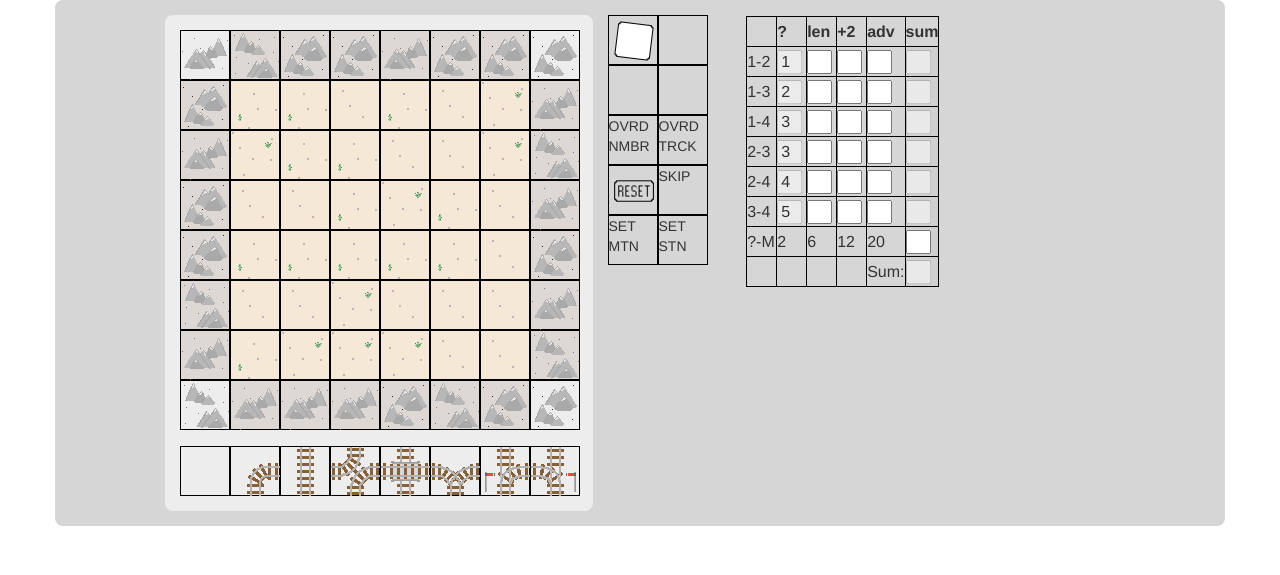
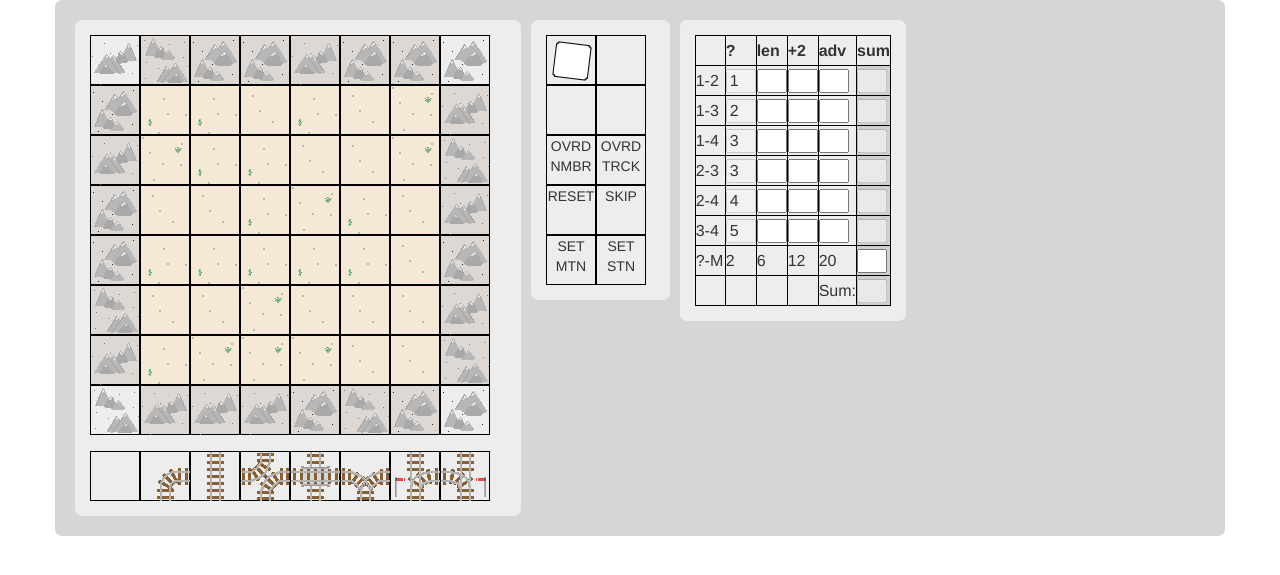
Before and after one commit to AlexMichal/30-rails, a Node server app: page / in a window 1280 px wide. Shown: the top 575 px of the page. Run offline with Node 20, Linux system fonts and the light colour scheme; some libraries are stand-ins or nearby versions.

Commit message:
Changed to bootstrap 4.0 and updated layout

```diff
--- a/public/stylesheets/style.css
+++ b/public/stylesheets/style.css
@@ -96,7 +96,7 @@ th, td {
 }
 
 input {
-  width: 25px;
+  width: 30px;
 }
 
 /* page layout */
@@ -131,13 +131,14 @@ input {
 #main {
   background-color: #d6d6d6;
   padding: 15px;
-  border-radius: 8px;
+  border-radius: 7px;
 }
 
-#playfield_and_tracks {
+.main_content {
   background-color: #ededed;
+  margin: 5px;
   padding: 15px;
-  width: 37.5%;
-  border-radius: 8px;
+  border-radius: 7px;
+  text-align: center;
 }
 /*# sourceMappingURL=style.css.map */
--- a/public/stylesheets/style.scss
+++ b/public/stylesheets/style.scss
@@ -1,4 +1,6 @@
 $playfieldWidthAndHeight: 416px;
+$mainBackgroundColor: #d6d6d6;
+$subMainBackgroundColor: #ededed;
 
 body {
     // justify-content: center !important;
@@ -103,7 +105,7 @@ th, td {
 }
 
 input {
-    width: 25px;
+    width: 30px;
 }
 
 /* page layout */
@@ -132,14 +134,27 @@ input {
 
 /* main background */
 #main {
-    background-color: #d6d6d6;
+    background-color: $mainBackgroundColor;
     padding: 15px;
-    border-radius: 8px;
+    border-radius: 7px;
+}
+
+.main_content {
+    background-color: $subMainBackgroundColor;
+    margin: 5px;
+    padding: 15px;
+    border-radius: 7px;
+    text-align: center;
 }
 
 #playfield_and_tracks {
-    background-color: #ededed;
-    padding: 15px;
-    width: 37.5%;
-    border-radius: 8px;
+
 }
+
+#buttons {
+
+}
+
+#scoring {
+
+}
--- a/views/index.hbs
+++ b/views/index.hbs
@@ -1,8 +1,7 @@
 <div class="container">
-    <div id="main" class="row">
-        <div class="col col-sm-1">
-        </div>
-        <div id="playfield_and_tracks" class="col col-sm-6">
+    <div id="main" class="row justify-content-md-center">
+        {{!-- PLAYFIELD AND TRACKS --}}
+        <div id="playfield_and_tracks" class="col col-md-auto main_content">
             <!-- playfield -->
             <div id="playfield" class="grid">
                 {{!-- row 1 (top) --}}
@@ -114,8 +113,8 @@
             </div>
         </div>
 
-        <!-- buttons -->
-        <div id="buttons" class="col col-sm-2 grid">
+        {{!-- BUTTONS --}}
+        <div id="buttons" class="col col-md-auto grid main_content">
             <div id="roll_number" class="tile white roll">
                 <img src="images/dice0.png" width="50" height="50" class="tilt"/>
             </div>
@@ -132,7 +131,7 @@
                 OVRD TRCK
             </div>
             <div id="btn_reset" class="tile white reset">
-                <img src="images/reset.png" width="50" height="50" />
+                RESET
             </div>
             <div id="btn_skip" class="tile white">
                 SKIP
@@ -145,11 +144,8 @@
             </div>
         </div>
 
-        <div class="col col-sm-2">
-        </div>
-
-        <!-- scoring -->
-        <div id="scoring" class="col col-sm-4">
+        {{!-- SCORING --}}
+        <div id="scoring" class="col col-md-auto main_content">
             <table id="scoring_table" class="left">
                 <tr>
                     <th></th>
@@ -227,8 +223,5 @@
                 </tr>
             </table>
         </div>
-
-        <div class="col col-sm-1">
-        </div>
     </div>
 </div>
--- a/views/layouts/layout.hbs
+++ b/views/layouts/layout.hbs
@@ -6,7 +6,8 @@
     <link rel="stylesheet" href="stylesheets/style.css">
     <!-- bootstrap -->
     <link rel="stylesheet" href="https://maxcdn.bootstrapcdn.com/bootstrap/3.3.7/css/bootstrap.min.css">
-    <script src="https://maxcdn.bootstrapcdn.com/bootstrap/3.3.7/js/bootstrap.min.js"></script>
+    <script src="https://cdnjs.cloudflare.com/ajax/libs/twitter-bootstrap/4.0.0-beta.2/css/bootstrap.css"></script>
+
     <!-- jQuery library -->
     <script src="https://code.jquery.com/jquery-3.3.1.min.js"></script>
     <!-- js -->
```
Also changed, not shown: 1 other file.
